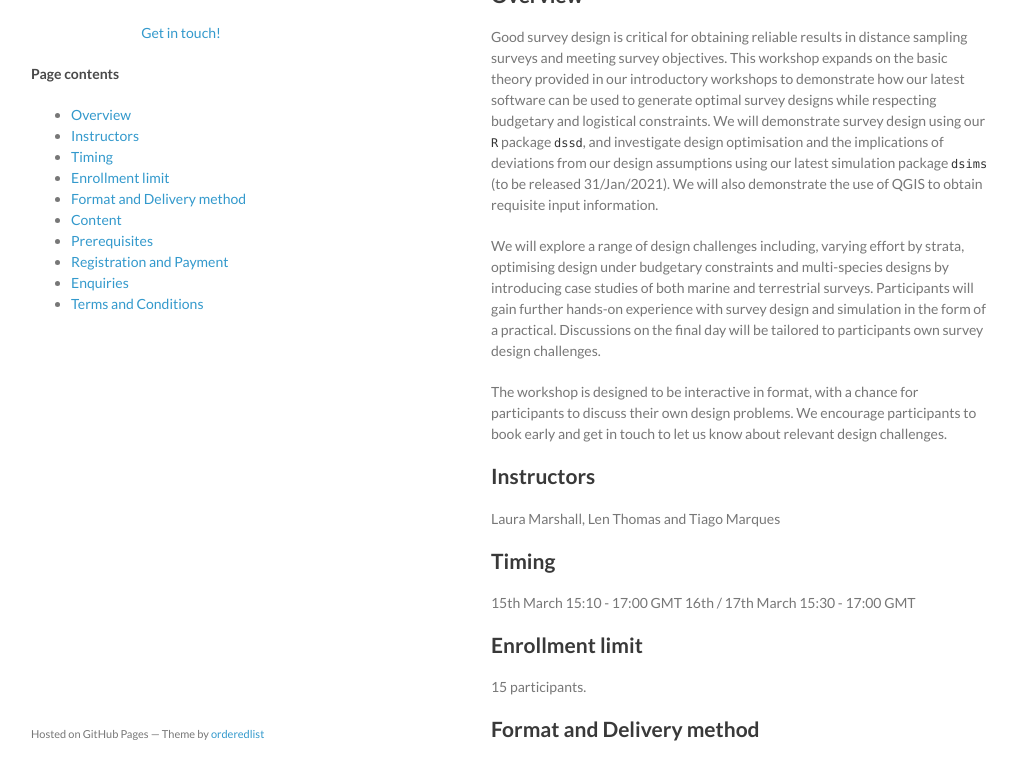
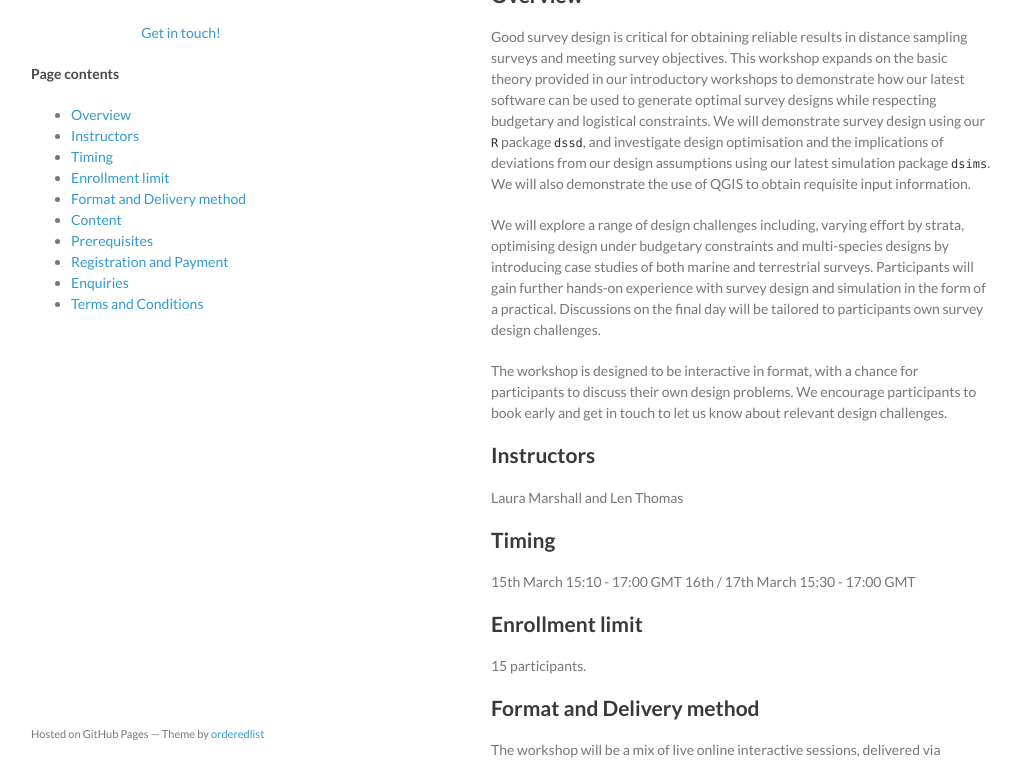
Before and after one commit to distanceworkshops/distanceworkshops.github.io, a Jekyll site: the page built from design-march-2021.md, in a window 1280 px wide and 900 px high, cut to the strip 137-900 px from the top of the window. Shown: the whole strip, without its empty margins (129-1146 px from the left). Built offline with Jekyll 4.4.1, drawn with Linux system fonts in a browser that asks for light colours.

Commit message:
Updated instructors and dsims timing

```diff
--- a/design-march-2021.md
+++ b/design-march-2021.md
@@ -7,7 +7,7 @@
 
 ## Overview
 
-Good survey design is critical for obtaining reliable results in distance sampling surveys and meeting survey objectives. This workshop expands on the basic theory provided in our introductory workshops to demonstrate how our latest software can be used to generate optimal survey designs while respecting budgetary and logistical constraints. We will demonstrate survey design using our `R` package `dssd`, and investigate design optimisation and the implications of deviations from our design assumptions using our latest simulation package `dsims` (to be released 31/Jan/2021). We will also demonstrate the use of QGIS to obtain requisite input information.
+Good survey design is critical for obtaining reliable results in distance sampling surveys and meeting survey objectives. This workshop expands on the basic theory provided in our introductory workshops to demonstrate how our latest software can be used to generate optimal survey designs while respecting budgetary and logistical constraints. We will demonstrate survey design using our `R` package `dssd`, and investigate design optimisation and the implications of deviations from our design assumptions using our latest simulation package `dsims`. We will also demonstrate the use of QGIS to obtain requisite input information.
 
 We will explore a range of design challenges including, varying effort by strata, optimising design under budgetary constraints and multi-species designs by introducing case studies of both marine and terrestrial surveys. Participants will gain further hands-on experience with survey design and simulation in the form of a practical. Discussions on the final day will be tailored to participants own survey design challenges.
 
@@ -16,7 +16,7 @@
 
 ## Instructors
 
-Laura Marshall, Len Thomas and Tiago Marques
+Laura Marshall and Len Thomas
 
 ## Timing
 
```
